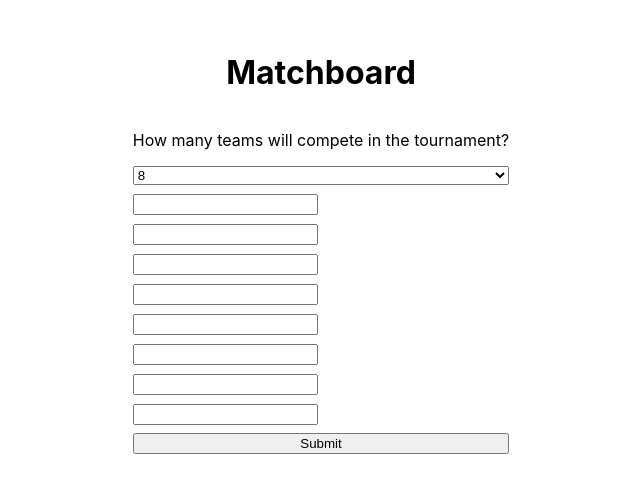
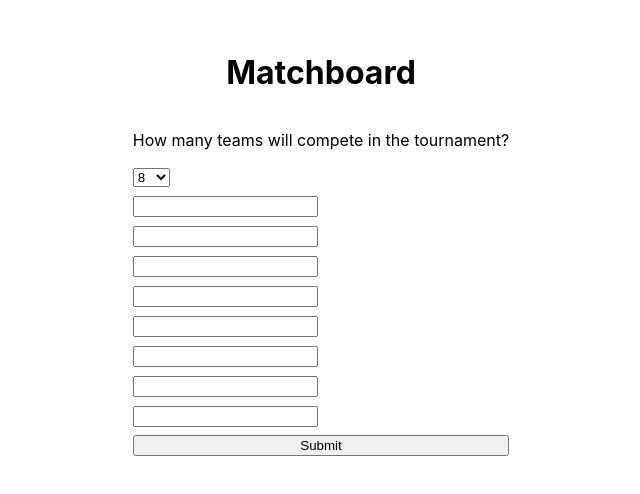
Before and after one commit to mivd7/draw-machine, a React (Create React App) app: page / in a window 1280 px wide. Shown: the top 494 px of the page, without its empty margins (319-959 px from the left). Built offline with nearby package versions, Linux system fonts and the light colour scheme.

Commit message:
handle team amount change + error handling

```diff
--- a/src/App.js
+++ b/src/App.js
@@ -5,10 +5,11 @@ import teamFields from './lib/teamFields'
 
 function App() {
   const [teams, setTeams] = useState(teamFields);
-  const [teamAmount, setTeamAmount] = useState(8);
   const [draw, setDraw] = useState(null)
   const [drawCompleted, setDrawCompleted] = useState(false)
+  const [errorMsg, setErrorMsg] = useState('');
   const teamAmountOptions = [4, 8, 16, 32, 64];
+
   const handleTeamFieldChange = (e, teamIndex) => {
     const copyTeams = [...teams]
     const team = copyTeams.find(team => team.id === teamIndex)
@@ -21,7 +22,6 @@ function App() {
 
   const handleTeamAmountChange = (e) => {
     const newTeamAmount = Number(e.target.value);
-    console.log(newTeamAmount)
     if(newTeamAmount > teams.length) {
       const newTeamFields = [];
       for (let i = 0; i < newTeamAmount; i++) {
@@ -34,16 +34,22 @@ function App() {
       setTeams([...teams, ...teamsToBeAdded])
     } else {
       const removeCount = teams.length - newTeamAmount;
-      const sliced = [...teams].slice(removeCount * -1)
-      console.log('sliced', sliced)
+      const sliced = [...teams].slice(0, removeCount * -1)
+      setTeams(sliced)
     }
   }
 
   const handleSubmit = (e) => {
     e.preventDefault();
-    const draw = new Draw(teams.map(team => team.name))
-    setDraw(draw)
-    setDrawCompleted(true)
+    const competitors = teams.map(team => team.name);
+    if(!competitors.some(competitor => competitor === '')) {
+      const draw = new Draw(competitors)
+      setDraw(draw)
+      setDrawCompleted(true)
+    } else {
+      setErrorMsg('Not enough teams to start draw')
+      setDrawCompleted(false)
+    }
   }
 
   return (
@@ -51,14 +57,17 @@ function App() {
       <h1>Matchboard</h1>
       {!drawCompleted &&
         <form onSubmit={handleSubmit} className="form-container flex flex-col">
-          <p>How many teams will compete in the tournament?</p>
-          <select defaultValue={teamAmount} name="teamAmount" style={{marginBottom: '8px'}} onChange={handleTeamAmountChange}>
-            {teamAmountOptions.map(option => <option value={option}>{option}</option>)}
-            {/* <option value="volvo">Volvo</option>
-            <option value="saab">Saab</option>
-            <option value="mercedes">Mercedes</option>
-            <option value="audi">Audi</option> */}
-          </select>
+          <div>
+            <p>How many teams will compete in the tournament?</p>
+            <select
+              defaultValue={8}
+              name="teamAmount"
+              style={{marginBottom: '8px'}}
+              onChange={handleTeamAmountChange}
+            >
+              {teamAmountOptions.map(option => <option value={option}>{option}</option>)}
+            </select>
+          </div>
 
           {teams.map((team, i) =>
               <div className="team-field" key={team.id}>
@@ -66,6 +75,7 @@ function App() {
               </div>
             )}
           <button type="submit">Submit</button>
+          {errorMsg !== '' && <p style={{color: 'red'}}>{errorMsg}</p>}
         </form>}
 
       {drawCompleted &&
@@ -75,9 +85,7 @@ function App() {
             <p key={match.matchId}>{match.title}</p>
           )}
           <button onClick={() => setDrawCompleted(false)}>Edit draw</button>
-        </div>
-        }
-
+        </div>}
     </div>
   );
 }
```
